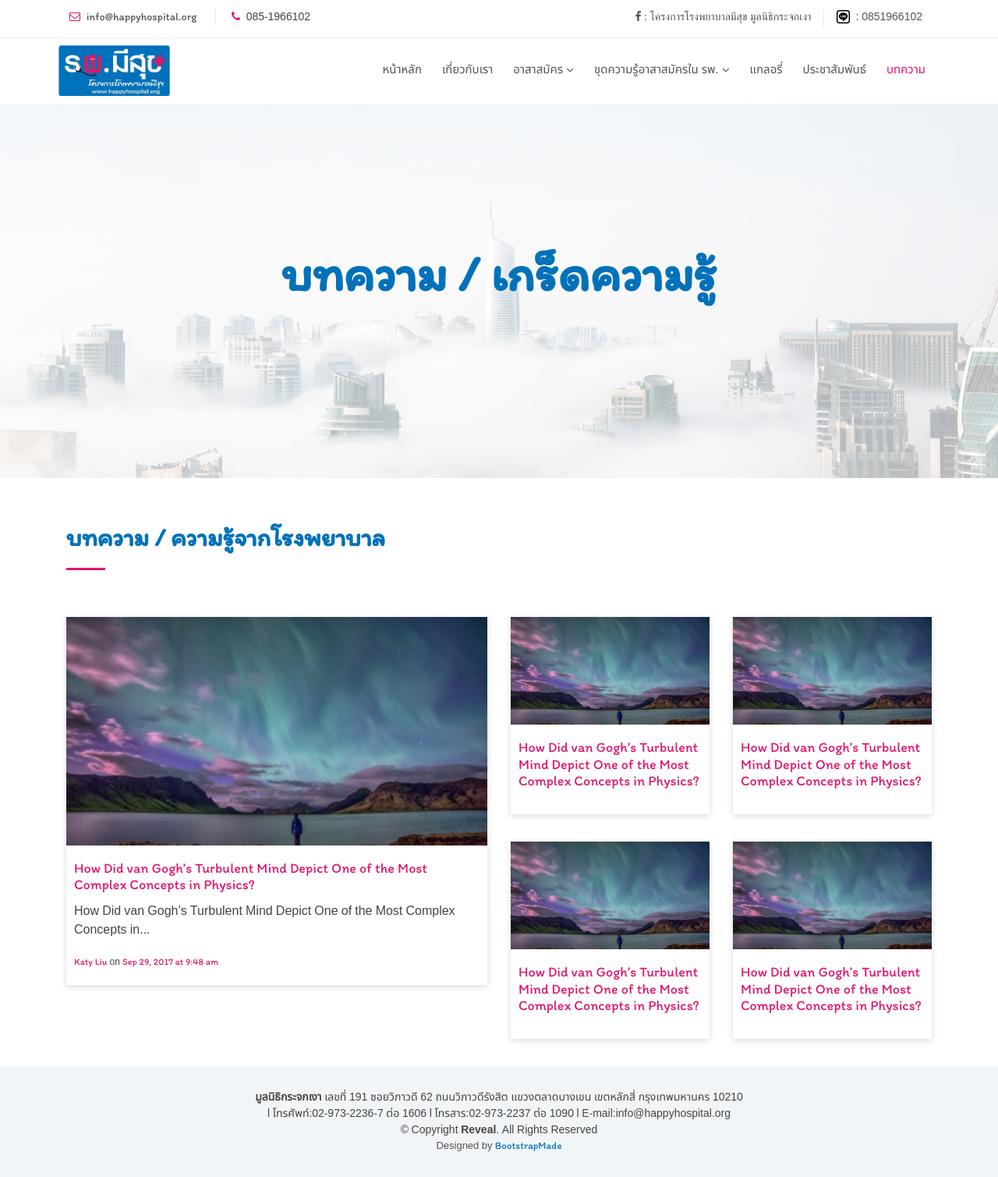
After one commit to ISProject2018/happyhospital, a PHP site: page /article.php in a window 1280 px wide. The commit adds this page. Shown: the whole page at 78% size. Run offline with PHP 8.4, Linux system fonts and the light colour scheme.

Commit message:
relation and article upload

```diff
--- /dev/null
+++ b/article.php
@@ -0,0 +1,196 @@
+<!DOCTYPE html>
+<html lang="en">
+
+<head>
+    <meta charset="utf-8">
+    <title>โครงการโรงพยาบาลมีสุข</title>
+    <meta content="width=device-width, initial-scale=1.0" name="viewport">
+    <meta content="" name="keywords">
+    <meta content="" name="description">
+
+    <!-- Favicons -->
+    <link href="img/favicon.png" rel="icon">
+    <link href="img/apple-touch-icon.png" rel="apple-touch-icon">
+
+    <!-- Bootstrap CSS File -->
+    <link href="lib/bootstrap/css/bootstrap.min.css" rel="stylesheet">
+
+    <!-- Libraries CSS Files -->
+    <link href="lib/font-awesome/css/font-awesome.min.css" rel="stylesheet">
+    <link href="lib/animate/animate.min.css" rel="stylesheet">
+    <link href="lib/ionicons/css/ionicons.min.css" rel="stylesheet">
+    <link href="lib/owlcarousel/assets/owl.carousel.min.css" rel="stylesheet">
+    <link href="lib/magnific-popup/magnific-popup.css" rel="stylesheet">
+    <link href="lib/ionicons/css/ionicons.min.css" rel="stylesheet">
+
+    <!-- Main Stylesheet File -->
+    <link href="css/style.css" rel="stylesheet">
+    <link href="css/relation.css" rel="stylesheet">
+
+
+</head>
+
+<body>
+    <!-- header -->
+    <?php $page = "article"; include "php/header.php";?>
+
+    <!--==========================
+        Intro Section
+    ============================-->
+    <section id="intro">
+
+        <div class="intro-content">
+            <h2>บทความ / เกร็ดความรู้</h2>
+        </div>
+        <div id="intro-carousel" class="owl-carousel">
+            <div class="item" style="background-image: url('img/intro-carousel/1.jpg');"></div>
+            <div class="item" style="background-image: url('img/intro-carousel/2.jpg');"></div>
+            <div class="item" style="background-image: url('img/intro-carousel/3.jpg');"></div>
+            <div class="item" style="background-image: url('img/intro-carousel/4.jpg');"></div>
+            <div class="item" style="background-image: url('img/intro-carousel/5.jpg');"></div>
+        </div>
+    </section>
+    <!-- #intro -->
+
+    <section id="content">
+        <div class="container">
+            <div class="section-header">
+                <h2>บทความ / ความรู้จากโรงพยาบาล</h2>
+            </div>
+            <div class="row">
+                <div class="col-6">
+                    <div class="tab-content" id="myTabContent">
+                        <div class="tab-pane fade show active" id="world-tab-1" role="tabpanel" aria-labelledby="tab1">
+                            <div class="single-blog-post wow fadeInUpBig" data-wow-delay="0.2s">
+                                <!-- Post Thumbnail -->
+                                <div class="post-thumbnail">
+                                    <img src="img/b1.jpg" alt="">
+                                </div>
+                                <!-- Post Content -->
+                                <div class="post-content">
+                                    <a href="#" class="headline">
+                                        <h5>How Did van Gogh’s Turbulent Mind Depict One of the Most Complex Concepts in Physics?</h5>
+                                    </a>
+                                    <p>How Did van Gogh’s Turbulent Mind Depict One of the Most Complex Concepts in...</p>
+                                    <!-- Post Meta -->
+                                    <div class="post-meta">
+                                        <p>
+                                            <a href="#" class="post-author">Katy Liu</a> on
+                                            <a href="#" class="post-date">Sep 29, 2017 at 9:48 am</a>
+                                        </p>
+                                    </div>
+                                </div>
+                            </div>
+                        </div>
+                    </div>
+                </div>
+                <div class="col-6">
+                    <div class="row">
+                        <div class="col-6">
+                            <div class="tab-content" id="myTabContent">
+                                <div class="tab-pane fade show active" id="world-tab-1" role="tabpanel" aria-labelledby="tab1">
+                                    <div class="single-blog-post wow fadeInUpBig" data-wow-delay="0.2s">
+                                        <!-- Post Thumbnail -->
+                                        <div class="post-thumbnail">
+                                            <img src="img/b1.jpg" alt="">
+                                        </div>
+                                        <!-- Post Content -->
+                                        <div class="post-content">
+                                            <a href="#" class="headline">
+                                                <h5>How Did van Gogh’s Turbulent Mind Depict One of the Most Complex Concepts
+                                                    in Physics?</h5>
+                                            </a>
+                                        </div>
+                                    </div>
+                                </div>
+                            </div>
+                        </div>
+                        <div class="col-6">
+                            <div class="tab-content" id="myTabContent">
+                                <div class="tab-pane fade show active" id="world-tab-1" role="tabpanel" aria-labelledby="tab1">
+                                    <div class="single-blog-post wow fadeInUpBig" data-wow-delay="0.2s">
+                                        <!-- Post Thumbnail -->
+                                        <div class="post-thumbnail">
+                                            <img src="img/b1.jpg" alt="">
+                                        </div>
+                                        <!-- Post Content -->
+                                        <div class="post-content">
+                                            <a href="#" class="headline">
+                                                <h5>How Did van Gogh’s Turbulent Mind Depict One of the Most Complex Concepts
+                                                    in Physics?</h5>
+                                            </a>
+                                        </div>
+                                    </div>
+                                </div>
+                            </div>
+                        </div>
+                    </div>
+                    <div class="row">
+                        <div class="col-6">
+                            <div class="tab-content" id="myTabContent">
+                                <div class="tab-pane fade show active" id="world-tab-1" role="tabpanel" aria-labelledby="tab1">
+                                    <div class="single-blog-post wow fadeInUpBig" data-wow-delay="0.2s">
+                                        <!-- Post Thumbnail -->
+                                        <div class="post-thumbnail">
+                                            <img src="img/b1.jpg" alt="">
+                                        </div>
+                                        <!-- Post Content -->
+                                        <div class="post-content">
+                                            <a href="#" class="headline">
+                                                <h5>How Did van Gogh’s Turbulent Mind Depict One of the Most Complex Concepts
+                                                    in Physics?</h5>
+                                            </a>
+                                        </div>
+                                    </div>
+                                </div>
+                            </div>
+                        </div>
+                        <div class="col-6">
+                            <div class="tab-content" id="myTabContent">
+                                <div class="tab-pane fade show active" id="world-tab-1" role="tabpanel" aria-labelledby="tab1">
+                                    <div class="single-blog-post wow fadeInUpBig" data-wow-delay="0.2s">
+                                        <!-- Post Thumbnail -->
+                                        <div class="post-thumbnail">
+                                            <img src="img/b1.jpg" alt="">
+                                        </div>
+                                        <!-- Post Content -->
+                                        <div class="post-content">
+                                            <a href="#" class="headline">
+                                                <h5>How Did van Gogh’s Turbulent Mind Depict One of the Most Complex Concepts
+                                                    in Physics?</h5>
+                                            </a>
+                                        </div>
+                                    </div>
+                                </div>
+                            </div>
+                        </div>
+                    </div>
+                </div>
+            </div>
+        </div>
+    </section>
+
+
+    <!-- footer -->
+    <?php include "php/footer.php"; ?>
+
+    <a href="#" class="back-to-top">
+        <i class="fa fa-chevron-up"></i>
+    </a>
+
+    <!-- JavaScript Libraries -->
+    <script src="lib/jquery/jquery.min.js"></script>
+    <script src="lib/jquery/jquery-migrate.min.js"></script>
+    <script src="lib/bootstrap/js/bootstrap.bundle.min.js"></script>
+    <script src="lib/easing/easing.min.js"></script>
+    <script src="lib/superfish/hoverIntent.js"></script>
+    <script src="lib/superfish/superfish.min.js"></script>
+    <script src="lib/wow/wow.min.js"></script>
+    <script src="lib/owlcarousel/owl.carousel.min.js"></script>
+    <script src="lib/sticky/sticky.js"></script>
+    <!-- Template Main Javascript File -->
+    <script src="js/main.js"></script>
+
+</body>
+
+</html>
--- /dev/null
+++ b/css/relation.css
@@ -0,0 +1,103 @@
+/* section content */
+
+#content{
+    padding: 60px 0 30px 0;
+}
+
+  .tab-content {
+    padding-top: 30px;
+  }
+
+  .single-blog-post {
+    position: relative;
+    z-index: 1;
+    box-shadow: 0 2px 8px rgba(0, 0, 0, 0.15);
+    margin-bottom: 5px; }
+
+  .single-blog-post .post-thumbnail {
+    position: relative;
+    z-index: 1;
+  }
+
+  .single-blog-post .post-thumbnail img {
+    width: 100%;
+  }
+
+  .single-blog-post .post-content {
+    padding: 20px 10px;
+  }
+
+  .single-blog-post .post-content .headline h5 {
+    font-size: 18px;
+    margin-bottom: 10px;
+  }
+
+  .single-blog-post .post-content p {
+    margin-bottom: 20px;
+  }
+
+  .single-blog-post .post-content .post-meta p {
+    margin-bottom: 0;
+    font-size: 12px;
+  }
+
+  .single-blog-post .post-content .post-meta p a {
+    font-size: 12px;
+  }
+
+  .single-blog-post.post-style-2 {
+    margin-bottom: 5px;
+  }
+
+  .single-blog-post.post-style-2 .post-thumbnail {
+    -webkit-box-flex: 0;
+    -ms-flex: 0 0 97px;
+    flex: 0 0 97px;
+    min-width: 97px;
+    margin-right: 15px;
+  }
+
+  @media only screen and (min-width: 992px) and (max-width: 1199px) {
+    .single-blog-post.post-style-2 .post-thumbnail {
+      margin-right: 5px;
+    }
+  }
+
+  .single-blog-post.post-style-2 .post-content {
+    padding: 5px 30px 5px 5px;
+
+  }
+  .single-blog-post.post-style-2 .post-content .headline h5 {
+    font-size: 14px;
+    margin-bottom: 10px;
+  }
+
+  @media only screen and (min-width: 992px) and (max-width: 1199px) {
+    .single-blog-post.post-style-2 .post-content .headline h5 {
+      font-size: 13px;
+   }
+  }
+
+  @media only screen and (max-width: 767px) {
+  .single-blog-post.post-style-2 .post-content .headline h5 {
+      font-size: 13px;
+    }
+  }
+
+  @media only screen and (min-width: 992px) and (max-width: 1199px) {
+    .single-blog-post.post-style-2 .post-content {
+      padding: 5px;
+    }
+  }
+
+  .single-blog-post.post-style-2:last-of-type {
+    margin-bottom: 0;
+  }
+
+  .single-blog-post.post-style-2.widget-post .post-thumbnail {
+    -webkit-box-flex: 0;
+    -ms-flex: 0 0 70px;
+    flex: 0 0 70px;
+    min-width: 70px;
+    margin-right: 15px;
+  }
--- a/php/header.php
+++ b/php/header.php
@@ -68,11 +68,11 @@
           <li>
             <a href="#portfolio">แกลอรี่</a>
           </li>
-          <li>
-            <a href="#team">ประชาสัมพันธ์</a>
+          <li class ="<?php if($page == 'relation'){echo 'menu-active';} ?>">
+            <a href="relation.php">ประชาสัมพันธ์</a>
           </li>
-          <li>
-            <a href="#contact">บทความ</a>
+          <li class ="<?php if($page == 'article'){echo 'menu-active';} ?>">
+            <a href="article.php">บทความ</a>
           </li>
           <footer class="nav-logo" >
 
--- a/volunteer.php
+++ b/volunteer.php
@@ -87,9 +87,8 @@
         </div>
       </div>
 
-      <div class="container-fluid">
+      <div class="container">
         <div class="row no-gutters">
-
           <div class="col-lg-3 col-md-4">
             <div class="portfolio-item wow fadeInUp">
               <a href="img/portfolio/_DSC7665-01.jpeg" class="portfolio-popup">
```
Also changed, not shown: index.php (+13 -6 lines), relation.php (added, +196 -0 lines).
